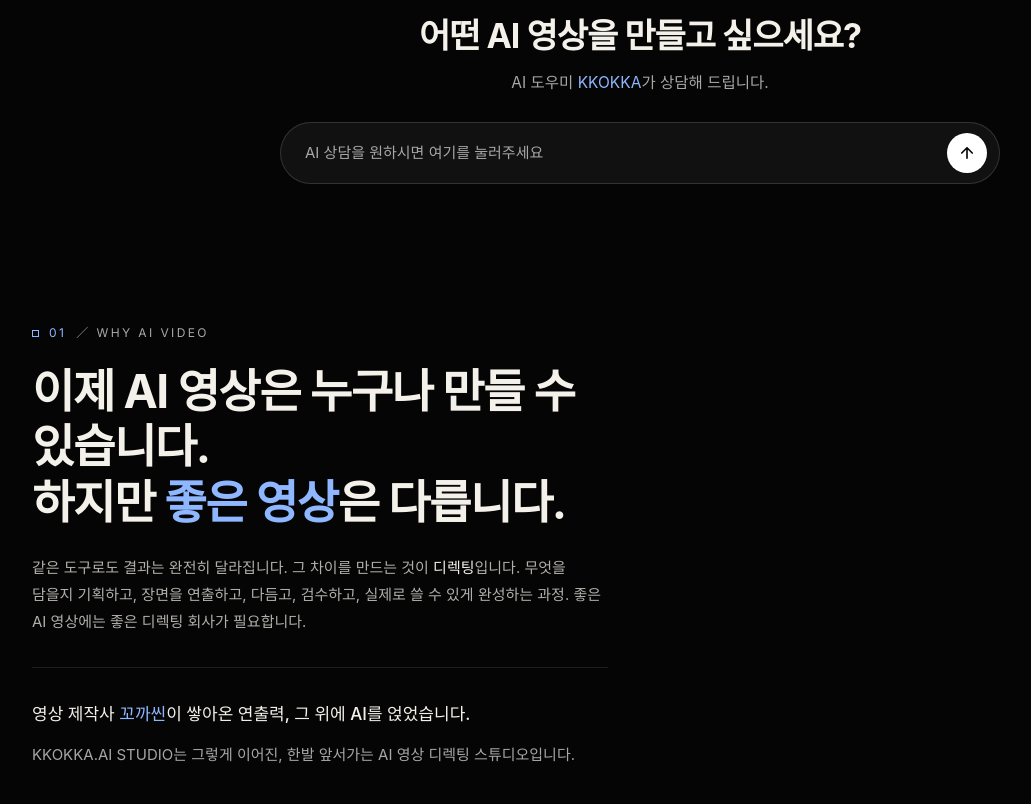
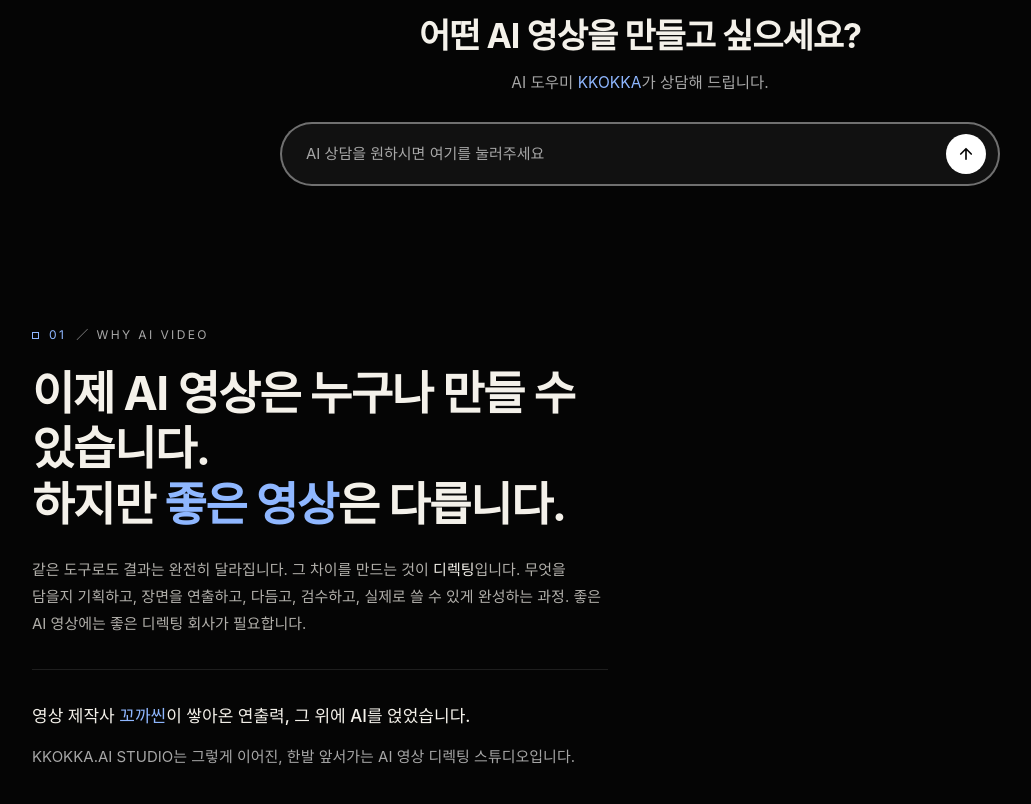
Before and after one commit to sayabout/kkokka-ai-studio, a Next.js app: page / in a window 1280 px wide. Shown: the part 886-1690 px from the top of the page, without its empty margins (0-1031 px from the left). Built offline with nearby package versions, Linux system fonts and the light colour scheme; no server answers; a web font is replaced by a local one.

Commit message:
home: 상담창 테두리 진하게

```diff
--- a/app/page.tsx
+++ b/app/page.tsx
@@ -107,7 +107,7 @@
           </p>
 
           <Link href="/consult" className="group mt-7 block">
-            <div className="flex items-center gap-2 rounded-full border border-white/[0.14] bg-white/[0.05] px-3 py-2.5 transition group-hover:border-[rgba(143,183,255,0.5)] group-hover:bg-white/[0.08]">
+            <div className="flex items-center gap-2 rounded-full border-2 border-white/40 bg-white/[0.05] px-3 py-2.5 transition group-hover:border-[#8FB7FF] group-hover:bg-white/[0.08]">
               <span className="flex-1 pl-3 text-left text-[15px] text-gray">
                 AI 상담을 원하시면 여기를 눌러주세요
               </span>
```
